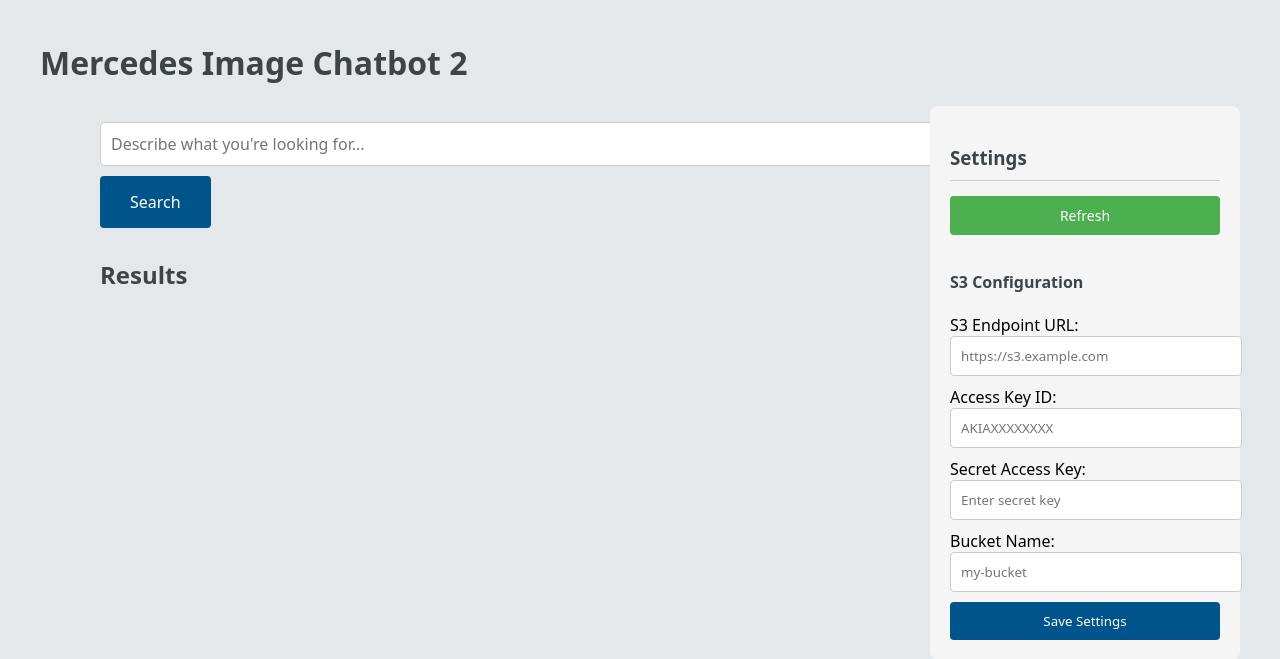
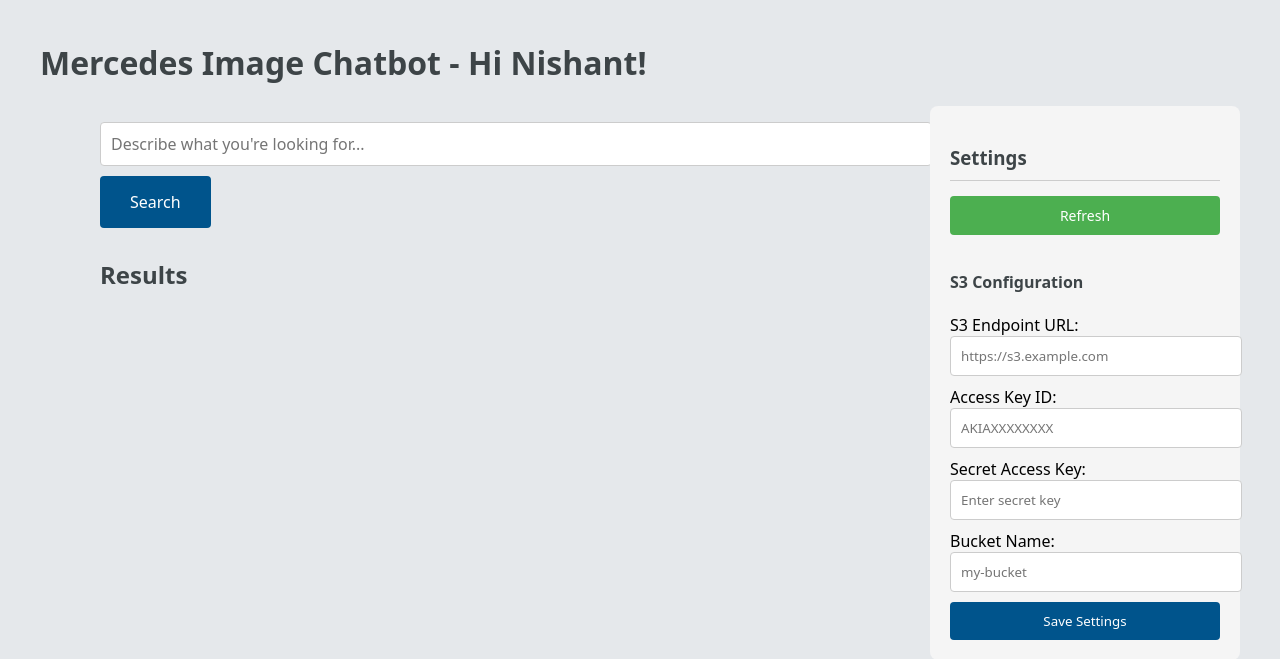
Before and after one commit to AlexanderOllman/Mercedes-Chat, a Flask app: page / in a window 1280 px wide. Shown: the top 659 px of the page. Run offline with Flask 3, Linux system fonts and the light colour scheme.

Commit message:
update test

```diff
--- a/templates/index.html
+++ b/templates/index.html
@@ -180,7 +180,7 @@
     </style>
 </head>
 <body>
-    <h1>Mercedes Image Chatbot 2</h1>
+    <h1>Mercedes Image Chatbot - Hi Nishant!</h1>
 
     <div class="container">
         <div class="main-content">
```
